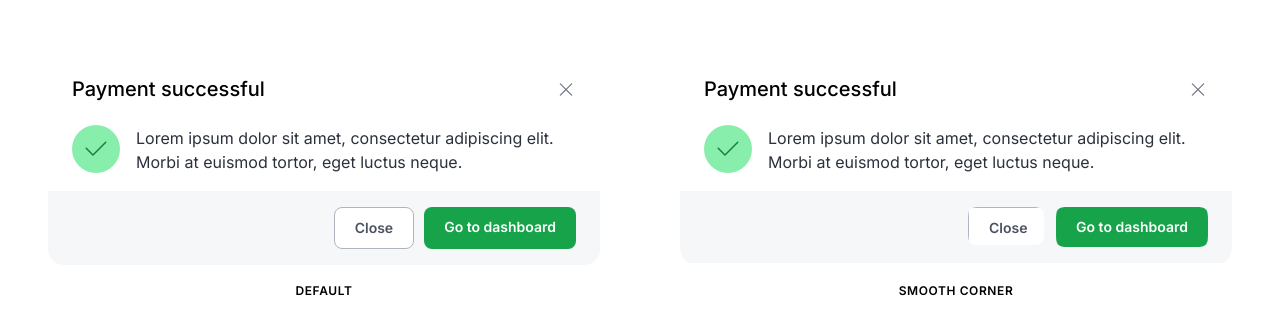
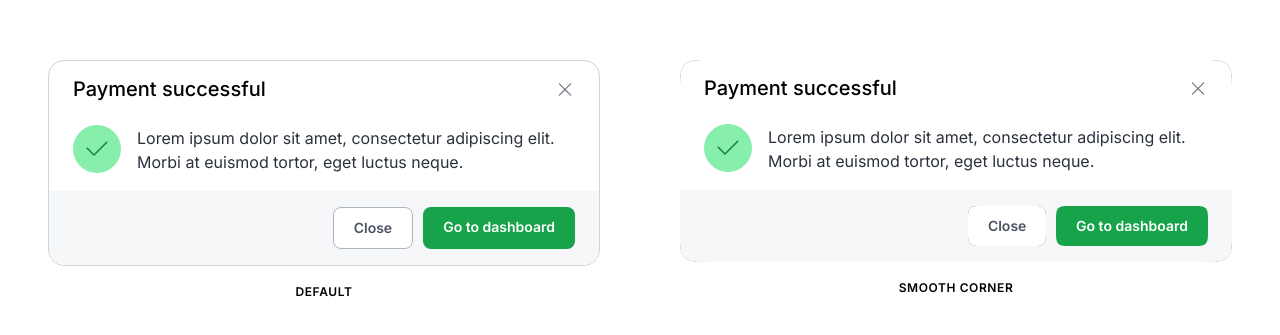
Before and after one commit to max-petkov/squircle, a website: page index.html in a window 1280 px wide. Shown: the part 1019-1354 px from the top of the page. Drawn offline with Linux system fonts and the light colour scheme.

Commit message:
Added modal

```diff
--- a/css/main.css
+++ b/css/main.css
@@ -101,8 +101,28 @@
   position: relative;
   z-index: 1;
   background-color: #fff;
+  color: #4B5262;
+}
+
+.btn-ghost.is-squircle {
+  --path-squircle: unset;
+}
+
+.btn-ghost.is-squircle:before {
+  /* --path-squircle: unset; */
+
+  content: "";
+  position: absolute;
+  top: 0;
+  left: 0;
+  width: var(--w-squircle);
+  height: var(--h-squircle);
+  clip-path: path(var(--path-squircle));
+  background-color: #000;
+}
+
+.btn-ghost:not(.is-squircle) {
   border: 1px solid #B0B4BF;
-  color: #4B5262;
 }
 
 /* Buttons */
@@ -142,9 +162,12 @@
   max-width: 552px;
   width: 100%;
   border-radius: 16px;
-  /* border: 1px solid #cfd2d8; */
   background-color: #fff;
   overflow: hidden;
+}
+
+.modal:not(.is-squircle) {
+  border: 1px solid #cfd2d8;
 }
 
 .modal__close {
--- a/index.html
+++ b/index.html
@@ -63,6 +63,7 @@
                     <p class="text-overline">Default</p>
                 </div>
                 <div class="modals__wrapper">
+                    <div style="filter: drop-shadow(0px 0px 0.5px #626262);">
                         <div class="modal is-squircle">
                             <h6 class="modal__title">Payment successful</h6>
                             <div class="modal__body">
@@ -79,7 +80,9 @@
                                     euismod tortor, eget luctus neque.</p>
                             </div>
                             <div class="modal__footer">
-                            <a href="#" class="btn-ghost is-squircle">Close</a>
+                                <div style="filter: drop-shadow(0px 0px 0.5px #626262);">
+                                    <a href="#" class="btn-ghost is-squircle" data-border="true">Close</a>
+                                </div>
                                 <a href="#" class="btn-success is-squircle">Go to dashboard</a>
                             </div>
                             <span class="modal__close">
@@ -90,6 +93,7 @@
                                         fill="#757B8A" />
                                 </svg>
                             </span>
+                        </div>
                     </div>
                     <p class="text-overline">Smooth Corner</p>
                 </div>
@@ -114,27 +118,29 @@
             const squircle = {
                 element: (typeof config.element === "object") ? config.element : document.querySelector(config.element),
                 width: function () {
-                    return this.element.scrollWidth;
+                    return Number(getComputedStyle(this.element).width.split("px")[0]);
                 },
                 height: function () {
-                    return this.element.scrollHeight;
+                    return Number(getComputedStyle(this.element).height.split("px")[0]);
                 },
                 borderRadius: function () {
                     return Number(getComputedStyle(this.element).borderRadius.split("px")[0]);
                 },
-                svgPath: function () {
+                svgPath: function (width, height) {
                     return getSvgPath({
-                        width: this.width(),
-                        height: this.height(),
+                        width: width,
+                        height: height,
                         cornerRadius: config.cornerRadius || this.borderRadius(),
                         cornerSmoothing: config.cornerSmoothing || 1,
                         preserveSmoothing: config.preserveSmoothing || false, // This option allows corner smoothing to work better on large rounded corners.
                     })
                 },
                 render: function () {
+                    const pathSquircle = squircle.svgPath(this.width(), this.height());
+
                     this.element.style.width = this.width() + "px";
                     this.element.style.height = this.height() + "px";
-                    this.element.style.clipPath = `path("${squircle.svgPath()}")`;
+                    this.element.style.clipPath = `path("${pathSquircle}")`;
                     this.element.style.borderRadius = 0;
                 }
             };
@@ -151,7 +157,7 @@
                 // element: ".btn-f-squircle",
                 // cornerRadius: 20, (Optional)
                 // cornerSmoothing: 1 (Optional)
-                // preserveSmoothing: true (Optional)
+                preserveSmoothing: true
             })
         });
 
```
Lines whose indentation alone changed are shown as unchanged.
